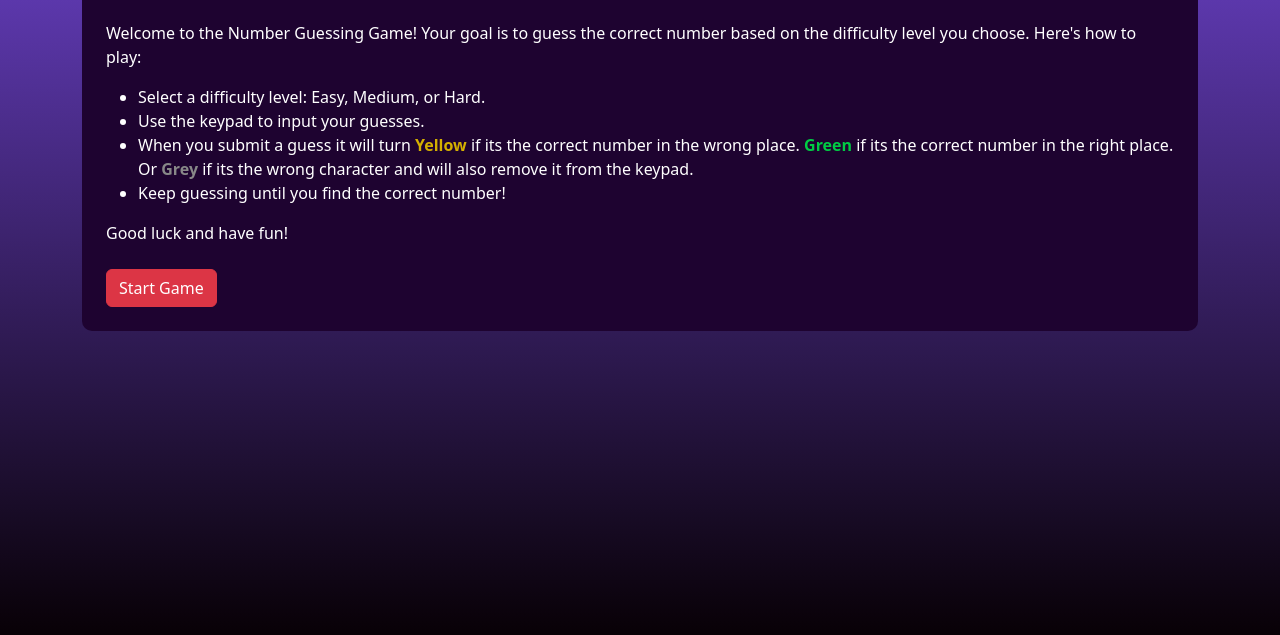
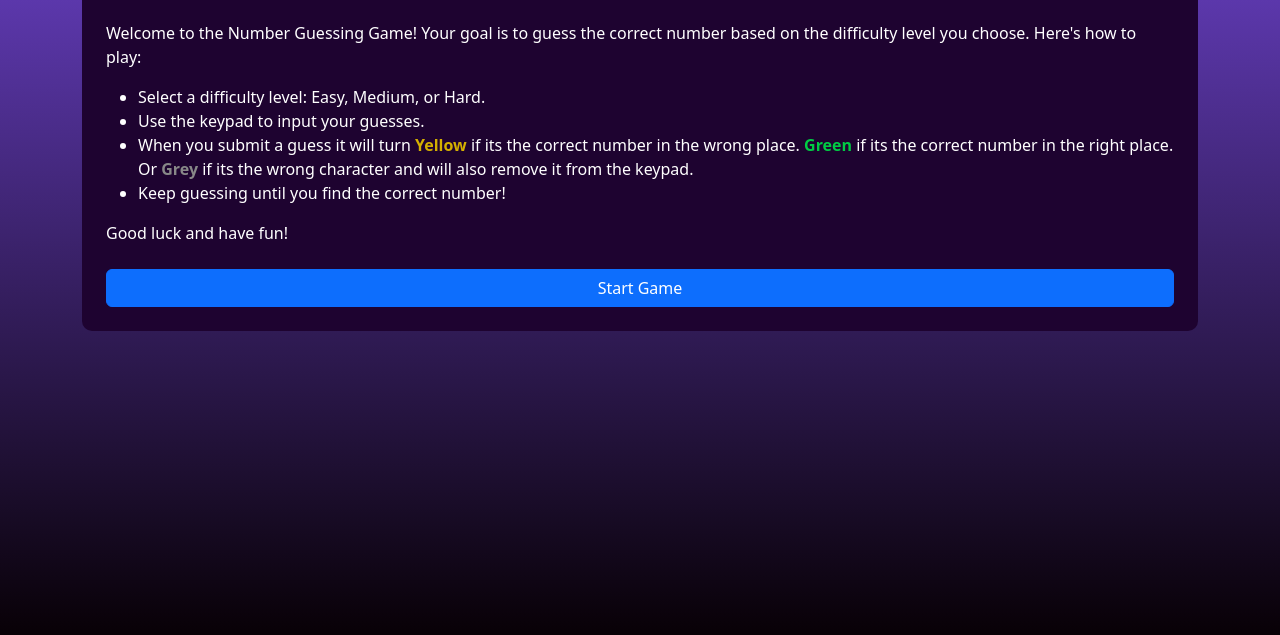
Before and after one commit to FaintHorizon/Software-Development-A1, a plain HTML site: page index.html in a window 1280 px wide. Shown: the part 157-792 px from the top of the page. Drawn offline with nearby package versions, Linux system fonts and the light colour scheme.

Commit message:
Update Start Game button to span and center in container

```diff
--- a/index.html
+++ b/index.html
@@ -31,7 +31,7 @@
             </div>
 
             <!--Button to start the game-->
-            <a href="game.html" class="btn btn-danger">
+            <a href="game.html" class="btn btn-primary center d-block mx-auto">
                 Start Game
             </a>
         </div>
```
